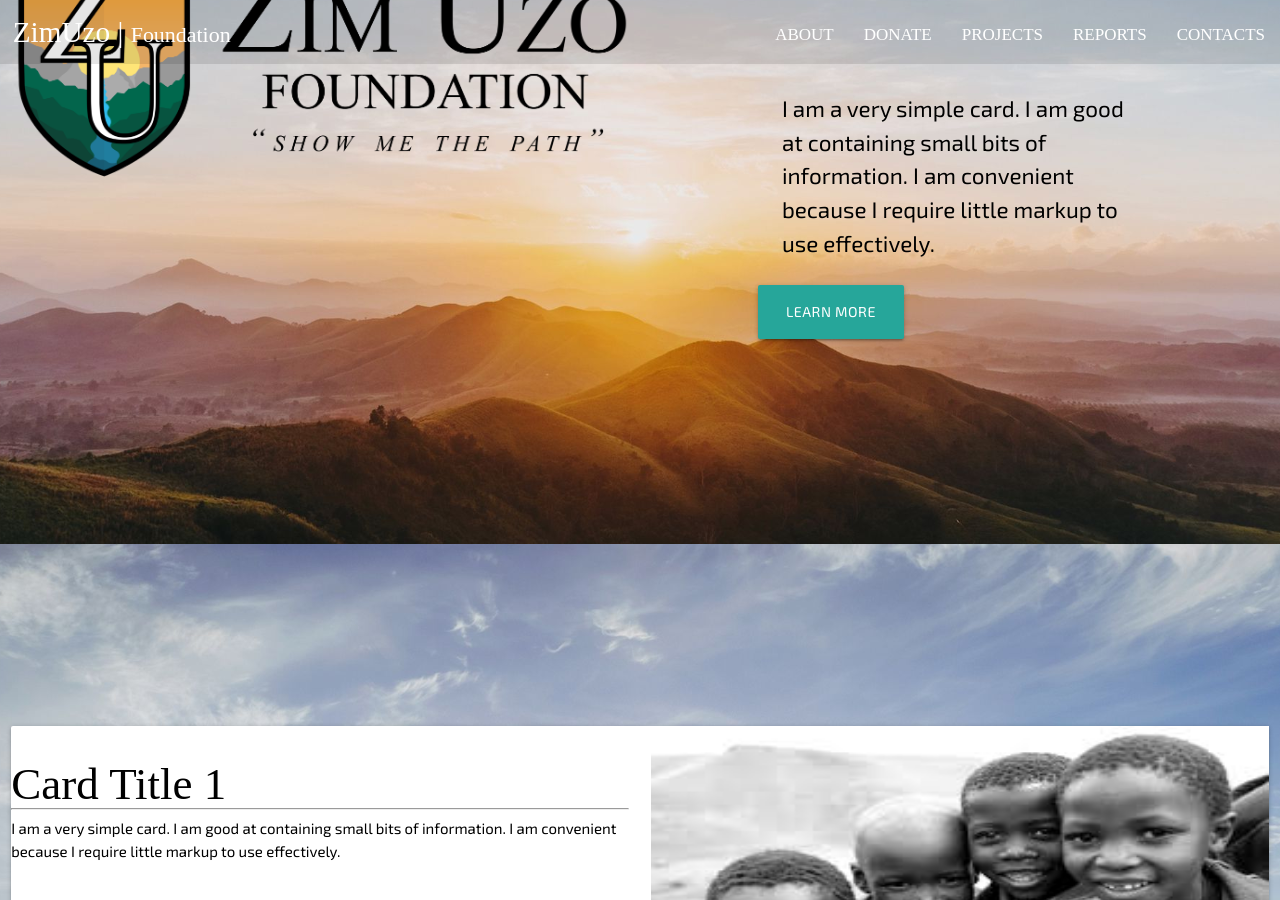
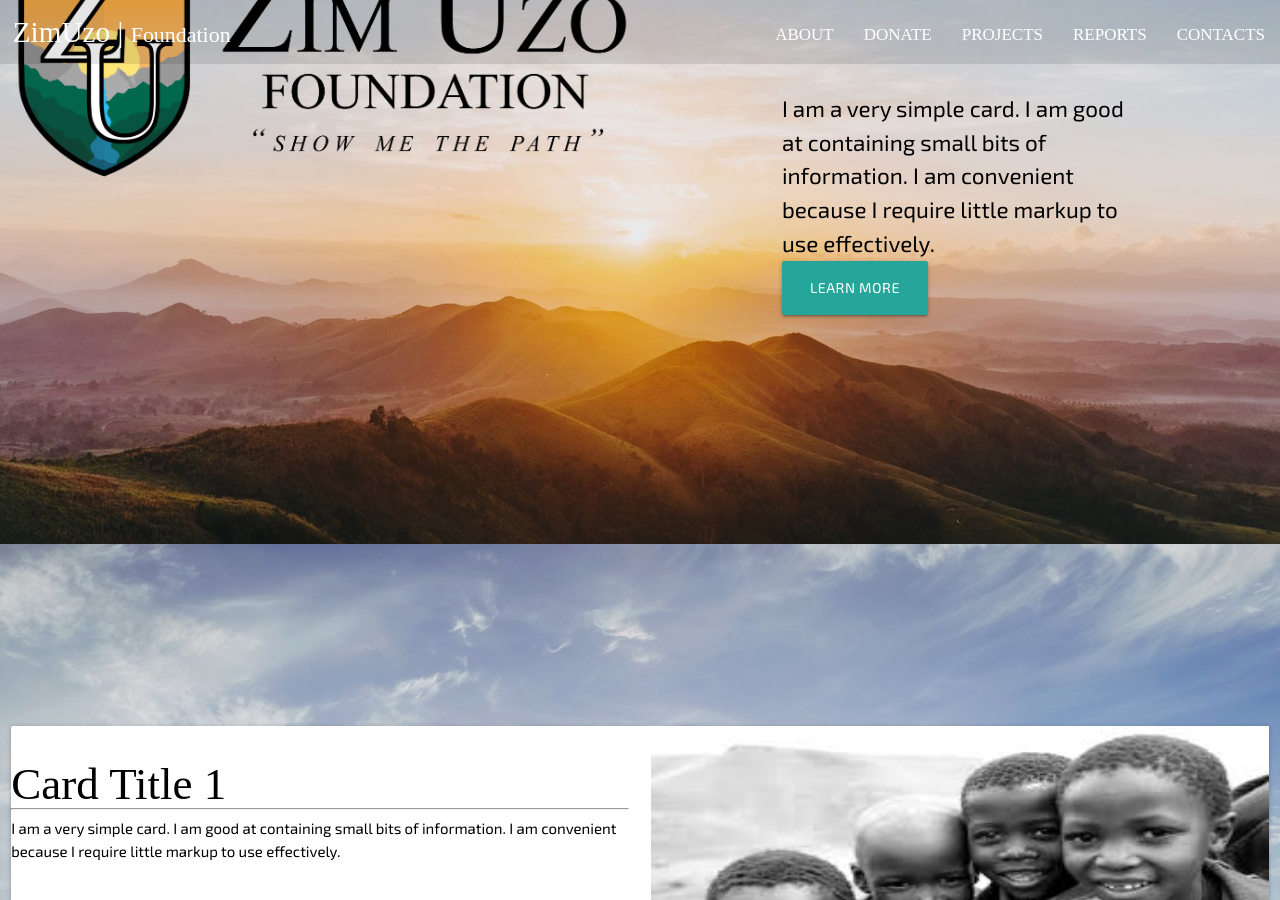
Before and after one commit to ENEIV/ZimUzo, a Jekyll site: the page built from index.md, in a window 1280 px wide and 900 px high, scrolled down 356 px. Built offline with Jekyll 4.4.1, drawn with Linux system fonts in a browser that asks for light colours.

Commit message:
reordered btn placement for landing

```diff
--- a/_includes/landing.html
+++ b/_includes/landing.html
@@ -14,8 +14,10 @@
           <h1 class="card-title serif" id="landing-title">Donate</h1>
           <p id="landing-p">I am a very simple card. I am good at containing small bits of information.
           I am convenient because I require little markup to use effectively.</p>
+
+          <a class="waves-effect waves-light btn-large" id="landing-btn">learn more</a>
+
         </div>
-          <a class="waves-effect waves-light btn-large" id="landing-btn">learn more</a>
       </div>
     </div>
   </div>
```
